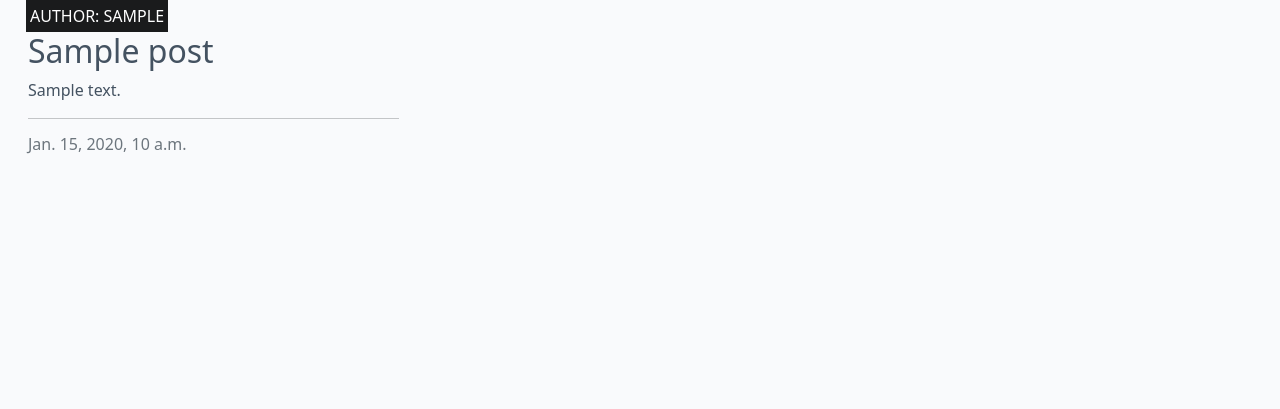
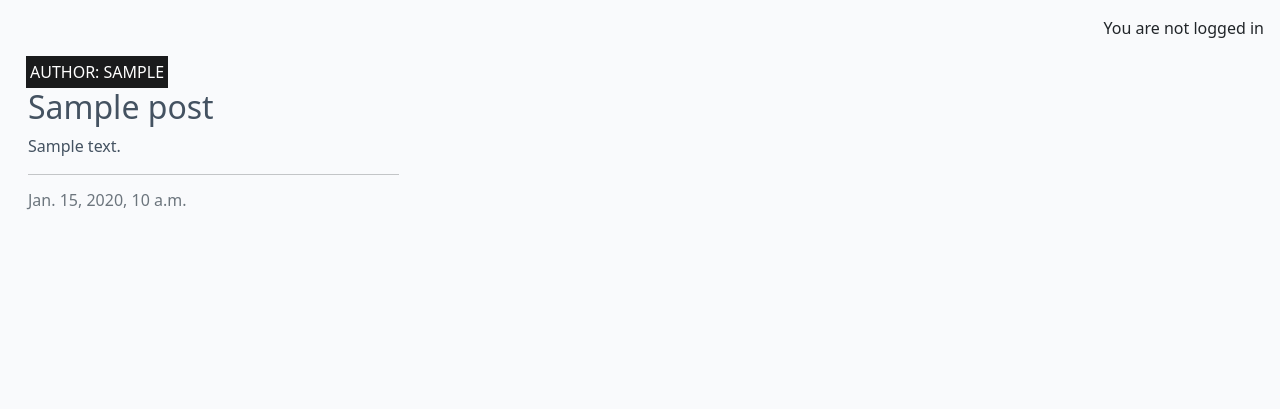
Before and after one commit to bytesbyt/econte_django, a Django app: page / in a window 1280 px wide. Shown: the part 60-469 px from the top of the page. Run offline with Django 4.2, Linux system fonts and the light colour scheme; tables that the repository leaves empty hold one stand-in row (values such as "Sample post").

Commit message:
Add command to show login status

```diff
--- a/econte/settings.py
+++ b/econte/settings.py
@@ -28,7 +28,7 @@ TEMPLATES_DIR = os.path.join(BASE_DIR, 'templates')
 SECRET_KEY = os.environ.get("SECRET_KEY")
 
 # SECURITY WARNING: don't run with debug turned on in production!
-DEBUG = False
+DEBUG = True
 
 ALLOWED_HOSTS = ['localhost','.herokuapp.com' ]
 
--- a/templates/base.html
+++ b/templates/base.html
@@ -79,6 +79,11 @@
     </nav>
 
     <main class="flex-shrink-0 main-bg">
+        {% if user.is_authenticated %}
+        <p class="text-end m-3">You are logged in as {{ user }}</p>
+        {% else %}
+        <p class="text-end m-3">You are not logged in</p>
+        {% endif %}
 
         {% block content %}
         <!-- Content Goes here -->
```
